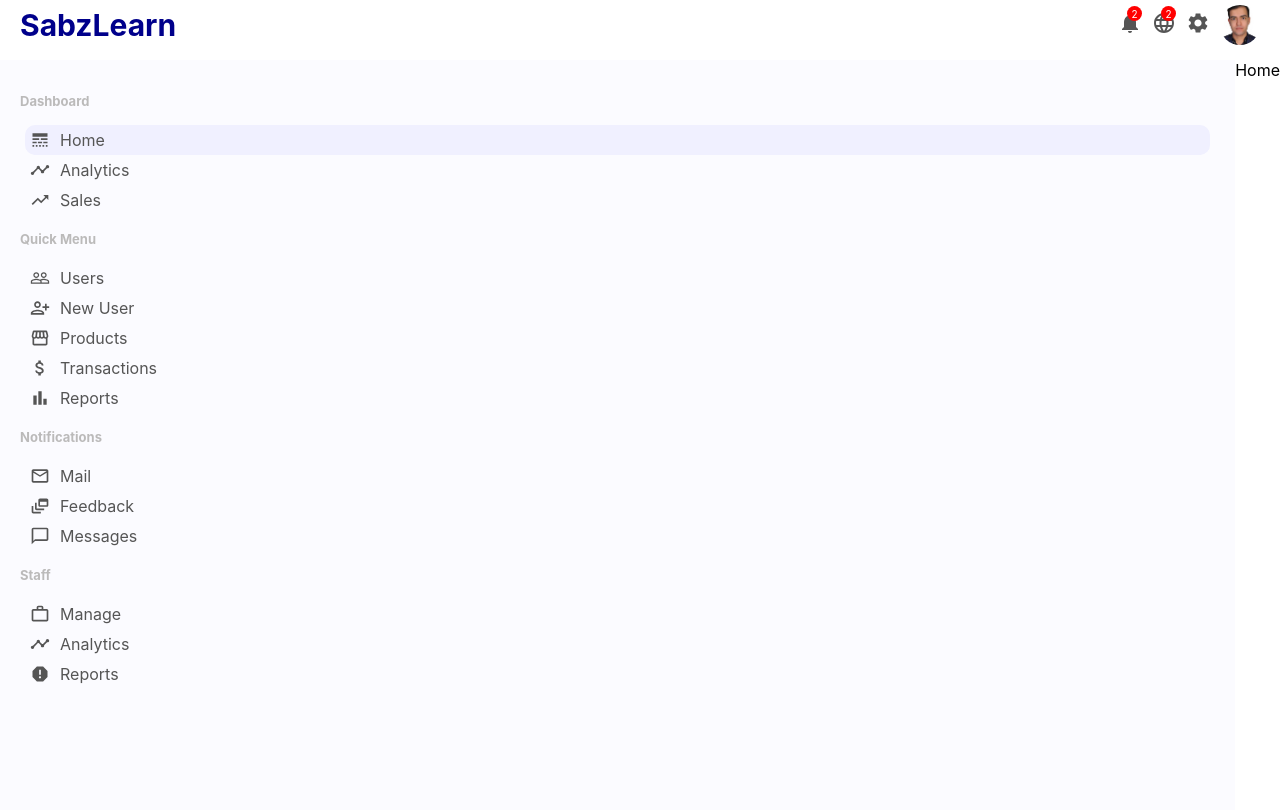
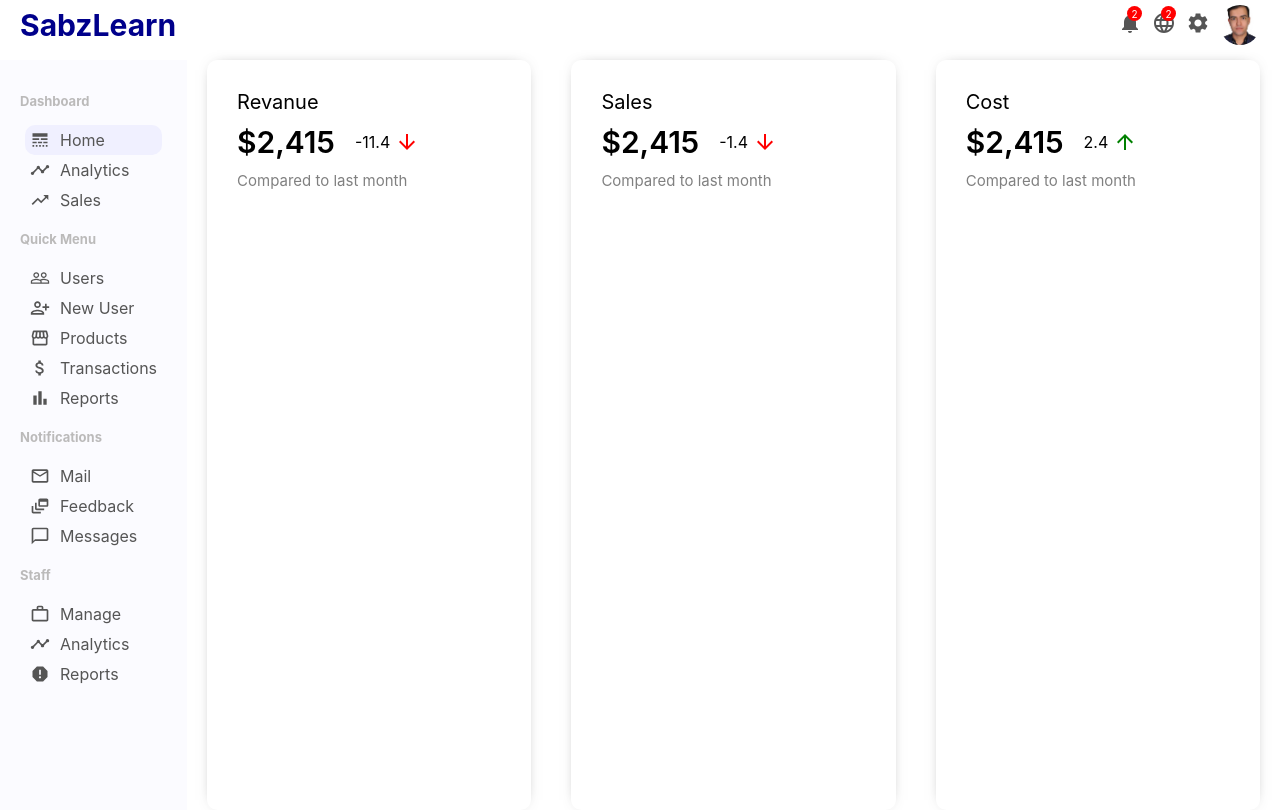
Before and after one commit to BehnamBorhani/dashboard-panel, a React (Create React App) app: page / in a window 1280 px wide. Built offline with nearby package versions, Linux system fonts and the light colour scheme.

Commit message:
feat: features box's created

```diff
--- /dev/null
+++ b/src/components/Features/Feature.js
@@ -0,0 +1,24 @@
+import React from "react";
+import ArrowDownwardIcon from "@mui/icons-material/ArrowDownward";
+import ArrowUpwardIcon from "@mui/icons-material/ArrowUpward";
+import "./Feature.scss";
+
+export default function Feature({ title, money, rate, arrowUpIcon }) {
+   return (
+      <div className="featureItem">
+         <span className="featureTitle">{title}</span>
+         <div className="featureContainer">
+            <span className="featureMoney">{money}</span>
+            <span className="featureRate">
+               {rate}
+               {arrowUpIcon ? (
+                  <ArrowUpwardIcon className="featureIcon" />
+               ) : (
+                  <ArrowDownwardIcon className="featureIcon negative" />
+               )}
+            </span>
+         </div>
+         <span className="featureSub">Compared to last month</span>
+      </div>
+   );
+}
--- /dev/null
+++ b/src/components/Features/Feature.scss
@@ -0,0 +1,40 @@
+.featureItem {
+   flex: 1;
+   margin: 0px 20px;
+   padding: 30px;
+   border-radius: 10px;
+   cursor: pointer;
+   box-shadow: 0 0 15px -10px rgba(0, 0, 0, 0.75);
+   .featureTitle {
+      font-size: 20px;
+   }
+
+   .featureContainer {
+      display: flex;
+      align-items: center;
+      margin: 10px 0px;
+      .featureMoney {
+         font-size: 30px;
+         font-weight: 600;
+      }
+
+      .featureRate {
+         display: flex;
+         align-items: center;
+         margin-left: 20px;
+         .featureIcon {
+            font-size: 24px;
+            margin-left: 5px;
+            color: green;
+            &.negative {
+               color: red;
+            }
+         }
+      }
+   }
+
+   .featureSub {
+      font-size: 15px;
+      color: gray;
+   }
+}
--- /dev/null
+++ b/src/components/Features/Features.js
@@ -0,0 +1,19 @@
+import React, { useState } from "react";
+import Feature from "./Feature";
+import "./Features.scss";
+
+export default function Features() {
+   const [features, setFeatures] = useState([
+      { title: "Revanue", money: "$2,415", rate: -11.4, arrowUpIcon: false },
+      { title: "Sales", money: "$2,415", rate: -1.4, arrowUpIcon: false },
+      { title: "Cost", money: "$2,415", rate: +2.4, arrowUpIcon: true },
+   ]);
+
+   return (
+      <div className="features">
+         {features.map((feature) => (
+            <Feature {...feature} key={feature.title} />
+         ))}
+      </div>
+   );
+}
--- /dev/null
+++ b/src/components/Features/Features.scss
@@ -0,0 +1,5 @@
+.features {
+   width: 100%;
+   display: flex;
+   justify-content: space-between;
+}
--- a/src/pages/home/Home.js
+++ b/src/pages/home/Home.js
@@ -1,5 +1,10 @@
-import React from 'react';
+import React from "react";
+import Features from "../../components/Features/Features";
 
 export default function Home() {
-  return <div>Home</div>;
+   return (
+      <>
+         <Features />
+      </>
+   );
 }
```
